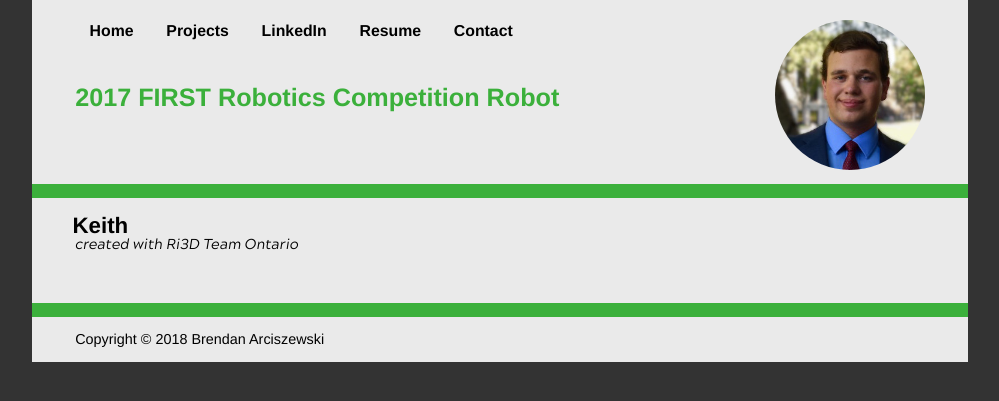
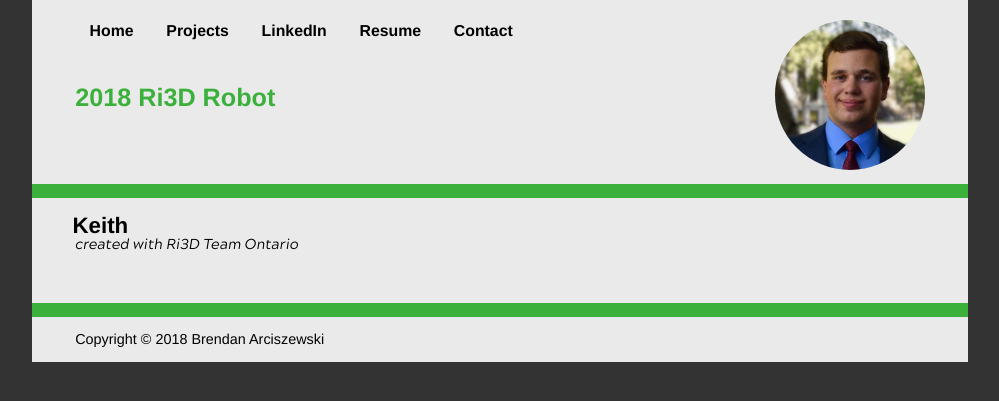
Before and after one commit to brendanarciszewski/brendanarciszewski.github.io, a Jekyll site: the page built from _posts/2018-01-09-2018_Ri3D_Robot.md, in a window 1280 px wide. Shown: the top 401 px of the page, without its empty margins (140-1139 px from the left). Built offline with Jekyll 4.4.1, drawn with Linux system fonts in a browser that asks for light colours; some web fonts are replaced.

Commit message:
project name corrected

```diff
--- a/_posts/2018-01-09-2018_Ri3D_Robot.md
+++ b/_posts/2018-01-09-2018_Ri3D_Robot.md
@@ -1,6 +1,6 @@
 ---
 layout: BDA_static
-title: "2017 FIRST Robotics Competition Robot"
+title: "2018 Ri3D Robot"
 category: [project, FRC, Ri3D, robot]
 permalink: /projects/FRC/Ri3D/2018Robot/
 ---
```
